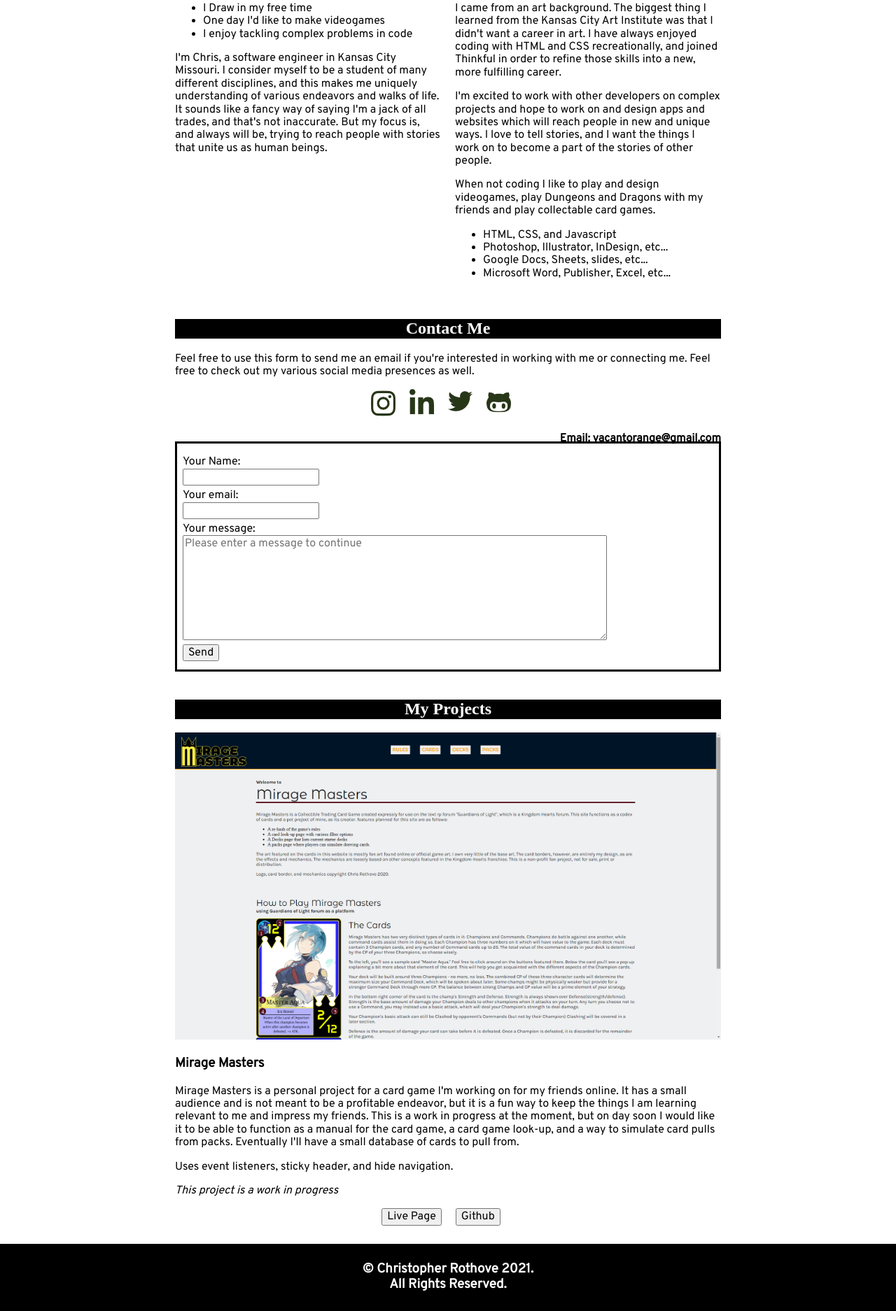
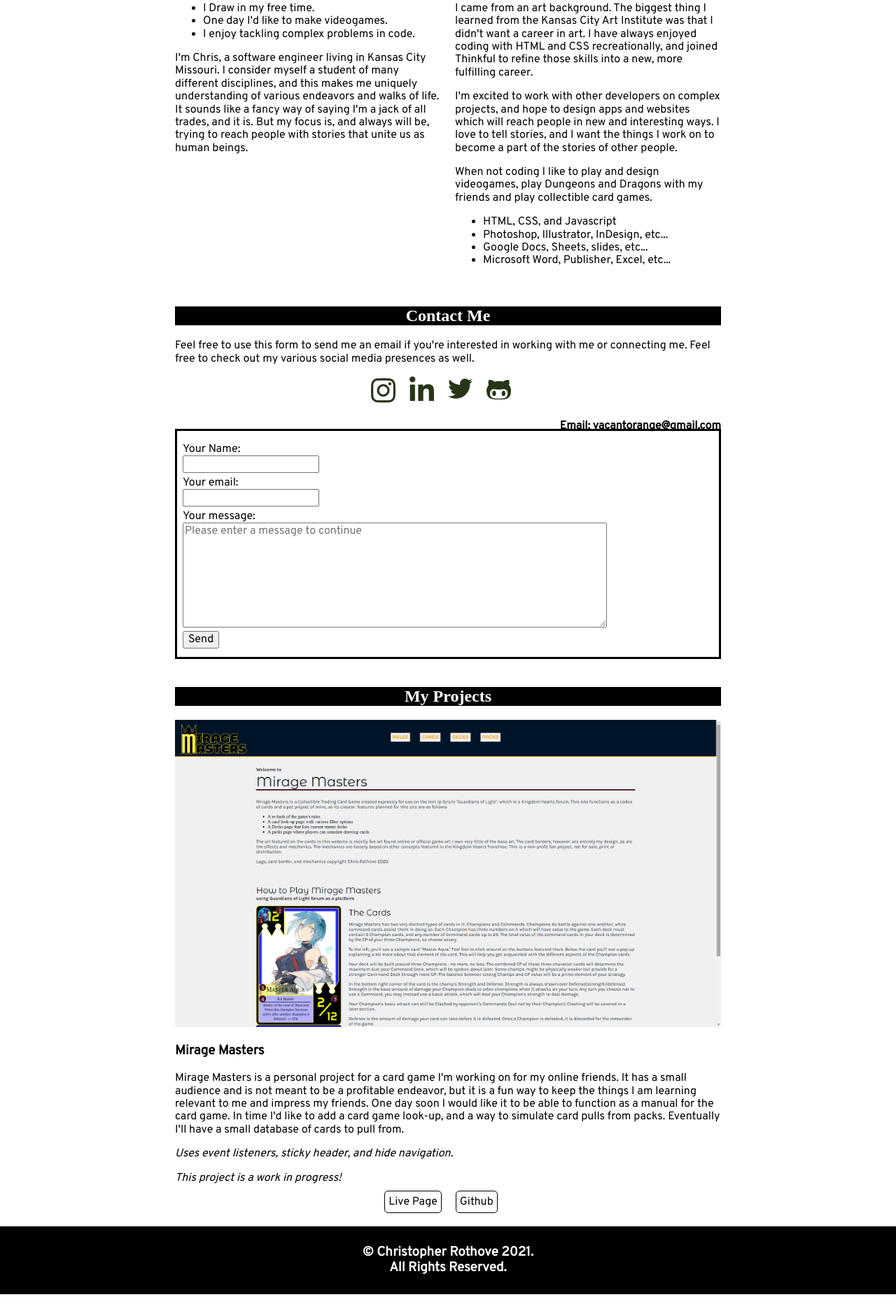
Before and after one commit to ChrisRothove/portfolio-2, a website: page index.html in a window 1280 px wide. Shown: the part 470-2344 px from the top of the page at 70% size. After the commit the page ends 2320 px from the top, so only its background shows below. Drawn offline with nearby package versions, Linux system fonts and the light colour scheme; a web font is replaced by a local one.

Commit message:
grammar and markup

```diff
--- a/index.html
+++ b/index.html
@@ -35,43 +35,43 @@
     <main>
       <article id="info">
         <section id="intro">
-          <img src="/img/drawin.jpg" />
+          <img src="img/drawin.jpg" alt="Sketch: relaxing and drawing" />
           <h2>This is Me</h2>
           <ul>
-            <li>I Draw in my free time</li>
-            <li>One day I'd like to make videogames</li>
-            <li>I enjoy tackling complex problems in code</li>
+            <li>I Draw in my free time.</li>
+            <li>One day I'd like to make videogames.</li>
+            <li>I enjoy tackling complex problems in code.</li>
           </ul>
           <p>
-            I'm Chris, a software engineer in Kansas City Missouri. I consider
-            myself to be a student of many different disciplines, and this makes
+            I'm Chris, a software engineer living in Kansas City Missouri. I consider
+            myself a student of many different disciplines, and this makes
             me uniquely understanding of various endeavors and walks of life. It
             sounds like a fancy way of saying I'm a jack of all trades, and
-            that's not inaccurate. But my focus is, and always will be, trying
+            it is. But my focus is, and always will be, trying
             to reach people with stories that unite us as human beings.
           </p>
         </section>
         <section id="about">
-          <img src="/img/stables.jpg" />
+          <img src="img/stables.jpg" alt="Sketch: stopping to smell the roses" />
           <h2>This is My Story</h2>
           <p>
             I came from an art background. The biggest thing I learned from the
             Kansas City Art Institute was that I didn't want a career in art. I
             have always enjoyed coding with HTML and CSS recreationally, and
-            joined Thinkful in order to refine those skills into a new, more
+            joined Thinkful to refine those skills into a new, more
             fulfilling career.
           </p>
 
           <p>
-            I'm excited to work with other developers on complex projects and
-            hope to work on and design apps and websites which will reach people
-            in new and unique ways. I love to tell stories, and I want the
+            I'm excited to work with other developers on complex projects, and
+            hope to design apps and websites which will reach people
+            in new and interesting ways. I love to tell stories, and I want the
             things I work on to become a part of the stories of other people.
           </p>
 
           <p>
             When not coding I like to play and design videogames, play Dungeons
-            and Dragons with my friends and play collectable card games.
+            and Dragons with my friends and play collectible card games.
           </p>
 
           <ul>
@@ -92,22 +92,22 @@
         <ul>
           <li>
             <a href="https://www.instagram.com/mythicskies/"
-              ><img src="/img/instagram.png"
+              ><img src="img/instagram.png" alt="instagram link"
             /></a>
           </li>
           <li>
             <a href="https://www.linkedin.com/in/christopher-rothove-7a03a98b/"
-              ><img src="/img/linkedin.png"
+              ><img src="img/linkedin.png" alt="linkedin link"
             /></a>
           </li>
           <li>
             <a href="https://twitter.com/wayfarerdraws"
-              ><img src="/img/twitter.png"
+              ><img src="img/twitter.png" alt="twitter link"
             /></a>
           </li>
           <li>
             <a href="https://github.com/ChrisRothove"
-              ><img src="/img/github.png"
+              ><img src="img/github.png" alt="github link"
             /></a>
           </li>
         </ul>
@@ -128,32 +128,32 @@
         </form>
       </article>
       <article id="project">
-        <img src="img/paint.jpg" id="paint" />
+        <img src="img/paint.jpg" id="paint" alt="Sketch: Painting the sunset" />
         <h2>My Projects</h2>
         <section id="mirage">
-          <img src="img/mm-screenshot.png" />
+          <img src="img/mm-screenshot.png" alt="screenshot of Mirage Masters" />
           <h3>Mirage Masters</h3>
           <p>
             Mirage Masters is a personal project for a card game I'm working on
-            for my friends online. It has a small audience and is not meant to
+            for my online friends. It has a small audience and is not meant to
             be a profitable endeavor, but it is a fun way to keep the things I
-            am learning relevant to me and impress my friends. This is a work in
-            progress at the moment, but on day soon I would like it to be able
-            to function as a manual for the card game, a card game look-up, and
-            a way to simulate card pulls from packs. Eventually I'll have a
-            small database of cards to pull from.
+            am learning relevant to me and impress my friends. One day soon I
+            would like it to be able to function as a manual for the card game.
+            In time I'd like to add a card game look-up, and a way to simulate
+            card pulls from packs. Eventually I'll have a small database of
+            cards to pull from.
           </p>
-          <p>Uses event listeners, sticky header, and hide navigation.</p>
-          <p><em>This project is a work in progress</em></p>
+          <p><em>Uses event listeners, sticky header, and hide navigation.</em></p>
+          <p><em>This project is a work in progress!</em></p>
           <ul>
             <li>
               <a href="https://chrisrothove.github.io/mirage-masters/">
-                <button value="Github.io">Live Page</button>
+                Live Page
               </a>
             </li>
             <li>
               <a href="https://github.com/ChrisRothove/mirage-masters">
-                <button value="Github.com">Github</button>
+                Github
               </a>
             </li>
           </ul>
--- a/style.css
+++ b/style.css
@@ -81,9 +81,17 @@ footer {
   width: 35px;
 }
 
-#contact ul li a,
+#contact ul li a {
+  padding: 0 20px 0 0;
+}
+
 #project ul li a {
-  padding: 0 20px 0 0;
+  color: #000;
+  text-decoration: none;
+  margin: 0px 20px 0px 0px;
+  padding: 5px;
+  border: 1px solid #000;
+  border-radius: 5px;
 }
 
 #contact h3 {
@@ -151,4 +159,9 @@ main {
     max-width: 800px;
     text-align: center;
   }
+
+  #project ul li a:hover {
+    background: #000;
+    color: #fff;
+  }
 }
```
